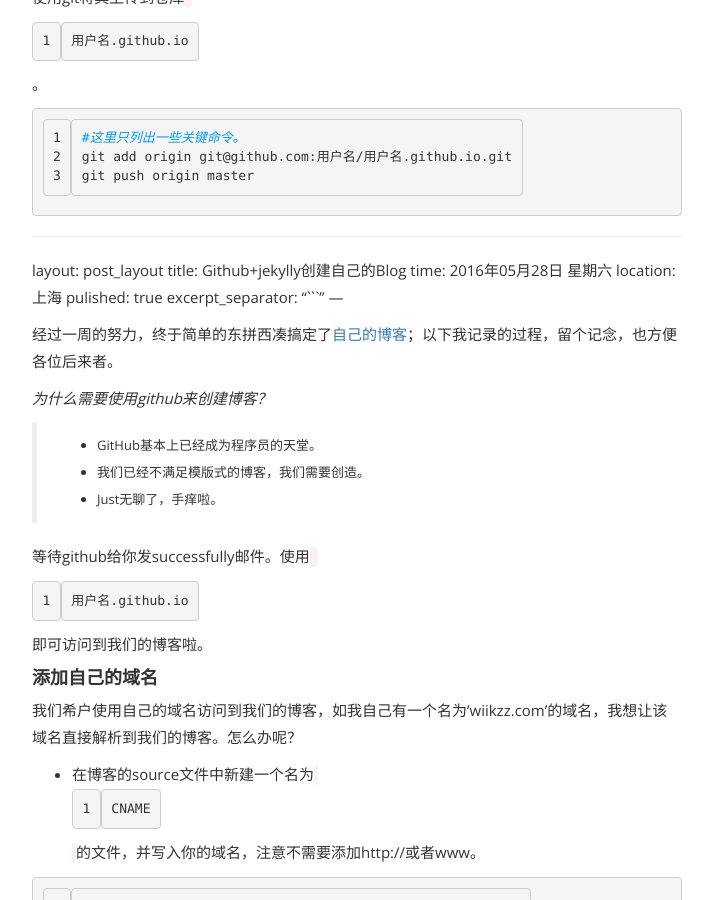
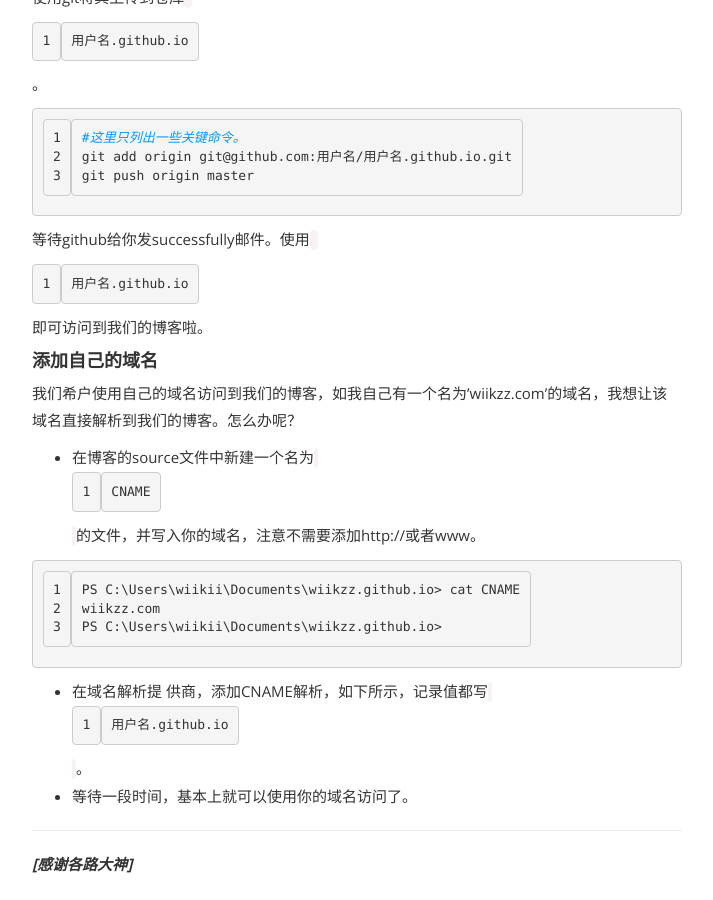
Before and after one commit to wiikzz/wiikzz.github.io, a Jekyll site: the page built from _posts/2016-05-28-github-jekyll-create-blog.md, in a window 1280 px wide and 900 px high, scrolled down 4246 px. Shown: the whole window, without its empty margins (283-996 px from the left). Built offline with Jekyll 4.4.1, drawn with Linux system fonts in a browser that asks for light colours.

Commit message:
modify articles

````diff
--- a/_posts/2016-05-28-github-jekyll-create-blog.md
+++ b/_posts/2016-05-28-github-jekyll-create-blog.md
@@ -148,22 +148,6 @@ Configuration file: C:/Users/wiikii/Documents/wiikzz.github.io/_config.yml
 git add origin git@github.com:用户名/用户名.github.io.git
 git push origin master
 ```
----
-layout: post_layout
-title: Github+jekylly创建自己的Blog
-time: 2016年05月28日 星期六
-location: 上海
-pulished: true
-excerpt_separator: "```"
----
-
-经过一周的努力，终于简单的东拼西凑搞定了[自己的博客][1]；以下我记录的过程，留个记念，也方便各位后来者。
-
-*为什么需要使用github来创建博客？*
-> * GitHub基本上已经成为程序员的天堂。
-> * 我们已经不满足模版式的博客，我们需要创造。
-> * Just无聊了，手痒啦。
-
 
 等待github给你发successfully邮件。使用`用户名.github.io`即可访问到我们的博客啦。
 
````
